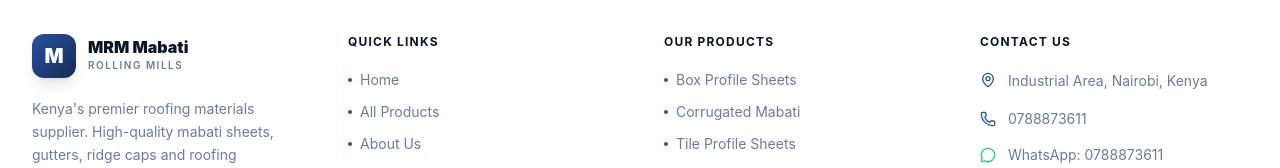
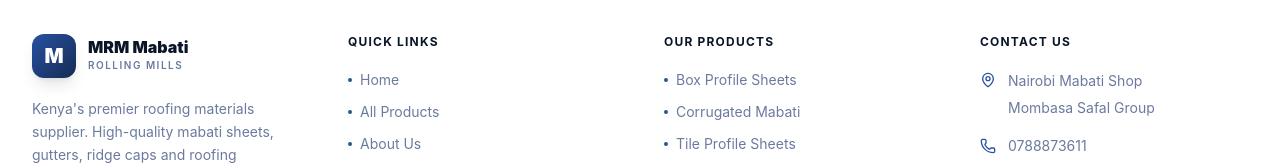
Before and after one commit to elikimz/mabati_frontend, a React (Vite) app: page / in a window 1280 px wide. Shown: the part 4415-4583 px from the top of the page. Built offline with nearby package versions, Linux system fonts and the light colour scheme; no server answers; the HTML template or start-up script is replaced by a standard one.

Commit message:
Update locations to Nairobi Mabati Shop and Mombasa Safal Group

```diff
--- a/src/components/layout/Footer.tsx
+++ b/src/components/layout/Footer.tsx
@@ -169,9 +169,14 @@
             <ul className="space-y-4">
               <li className="flex items-start gap-3">
                 <MapPin size={16} className="text-[#2952a3] mt-0.5 shrink-0" />
-                <span className={cn("text-sm leading-relaxed", theme === "dark" ? "text-[#6b7a9e]" : "text-[#6b7a9e]")}>
-                  Industrial Area, Nairobi, Kenya
-                </span>
+                <div className="flex flex-col gap-1">
+                  <span className={cn("text-sm leading-relaxed", theme === "dark" ? "text-[#6b7a9e]" : "text-[#6b7a9e]")}>
+                    Nairobi Mabati Shop
+                  </span>
+                  <span className={cn("text-sm leading-relaxed", theme === "dark" ? "text-[#6b7a9e]" : "text-[#6b7a9e]")}>
+                    Mombasa Safal Group
+                  </span>
+                </div>
               </li>
               <li className="flex items-center gap-3">
                 <Phone size={16} className="text-[#2952a3] shrink-0" />
--- a/src/pages/HomePage.tsx
+++ b/src/pages/HomePage.tsx
@@ -93,7 +93,7 @@
   const stats: Stat[] = getSiteContentValue("homepage_stats", [
     { icon: Hammer, value: "1000+", label: "Projects Completed" },
     { icon: Users, value: "500+", label: "Satisfied Clients" },
-    { icon: MapPin, value: "10+", label: "Counties Served" },
+    { icon: MapPin, value: "Nairobi & Mombasa", label: "Our Locations" },
     { icon: Award, value: "20+", label: "Years Experience" },
   ]);
 
```
